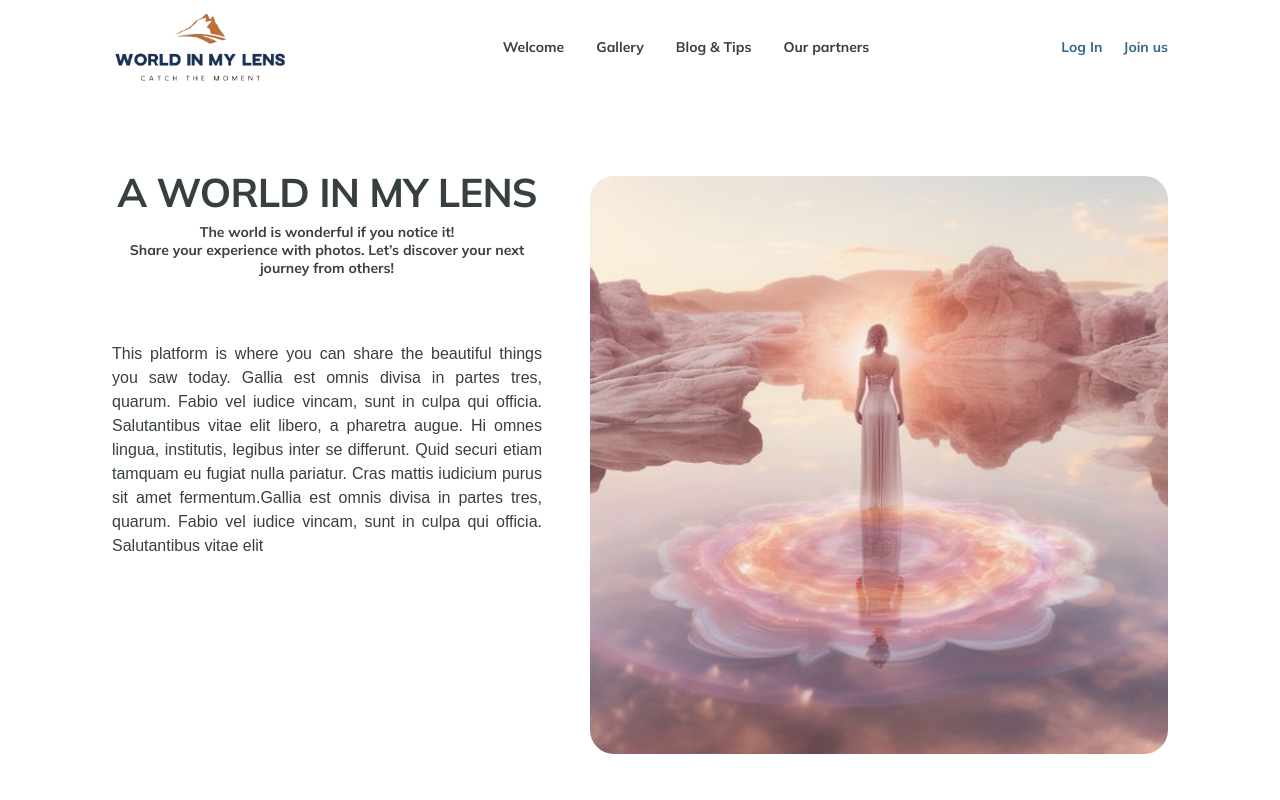
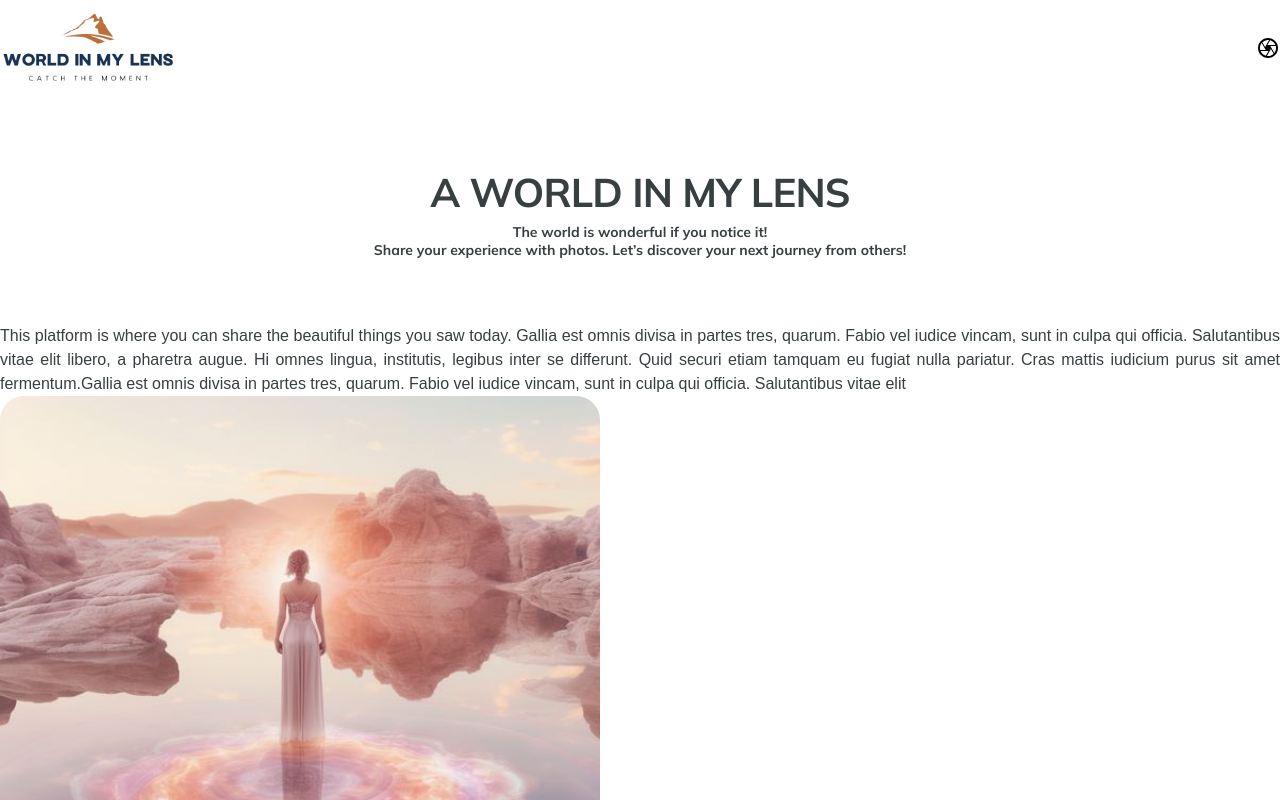
Before and after one commit to daria31v/project, a Next.js app: page / in a window 1280 px wide. Shown: the top 800 px of the page. Built offline with nearby package versions, Linux system fonts and the light colour scheme.

Commit message:
add naming

```diff
--- a/tailwind.config.ts
+++ b/tailwind.config.ts
@@ -43,9 +43,9 @@ module.exports = {
     section: {
     },
     screens: {
-      'sm': '320px',
-      'md': '768px',
-      'xl': '1280px',
+      'mobile': '320px',
+      'tablet': '768px',
+      'decktop': '1280px',
 
     },
     extend: {
```
